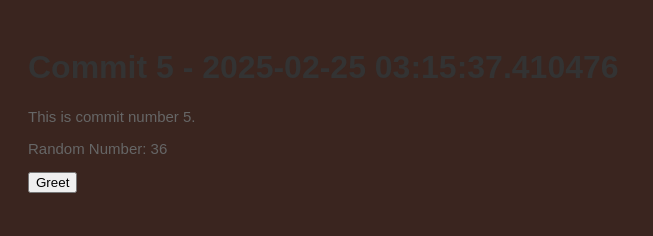
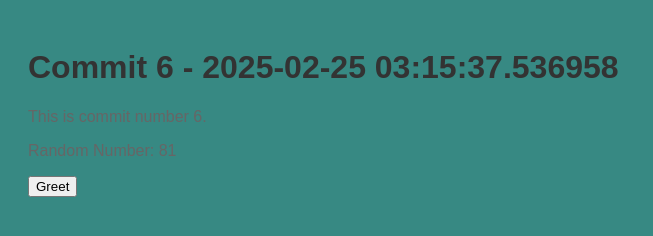
Before and after one commit to legbald0d/myrep-repo-20250225031534, a plain HTML site: page index.html in a window 1280 px wide. Shown: the whole page, without its empty margins (0-653 px from the left). Drawn offline with Linux system fonts and the light colour scheme.

Commit message:
📝 Commit 6 with HTML, CSS, and JS

```diff
--- a/index.html
+++ b/index.html
@@ -2,13 +2,13 @@
     <!DOCTYPE html>
     <html>
     <head>
-        <title>Commit 5 - 2025-02-25 03:15:37.410476</title>
+        <title>Commit 6 - 2025-02-25 03:15:37.536958</title>
         <link rel="stylesheet" href="style.css">
     </head>
     <body>
-        <h1>Commit 5 - 2025-02-25 03:15:37.410476</h1>
-        <p>This is commit number 5.</p>
-        <p>Random Number: 36</p>
+        <h1>Commit 6 - 2025-02-25 03:15:37.536958</h1>
+        <p>This is commit number 6.</p>
+        <p>Random Number: 81</p>
         <button onclick="greet()">Greet</button>
         <script src="script.js"></script>
     </body>
--- a/script.js
+++ b/script.js
@@ -2,4 +2,4 @@
     function greet() {
         alert('Hello from commit ' + commitNumber + '!');
     }
-    var commitNumber = 5;
+    var commitNumber = 6;
--- a/style.css
+++ b/style.css
@@ -1,7 +1,7 @@
 
     body {
         font-family: Arial, sans-serif;
-        background-color: #3a251f;
+        background-color: #378983;
         padding: 20px;
     }
     h1 {
@@ -9,5 +9,5 @@
     }
     p {
         color: #666;
-        font-size: 15px;
+        font-size: 16px;
     }
```
